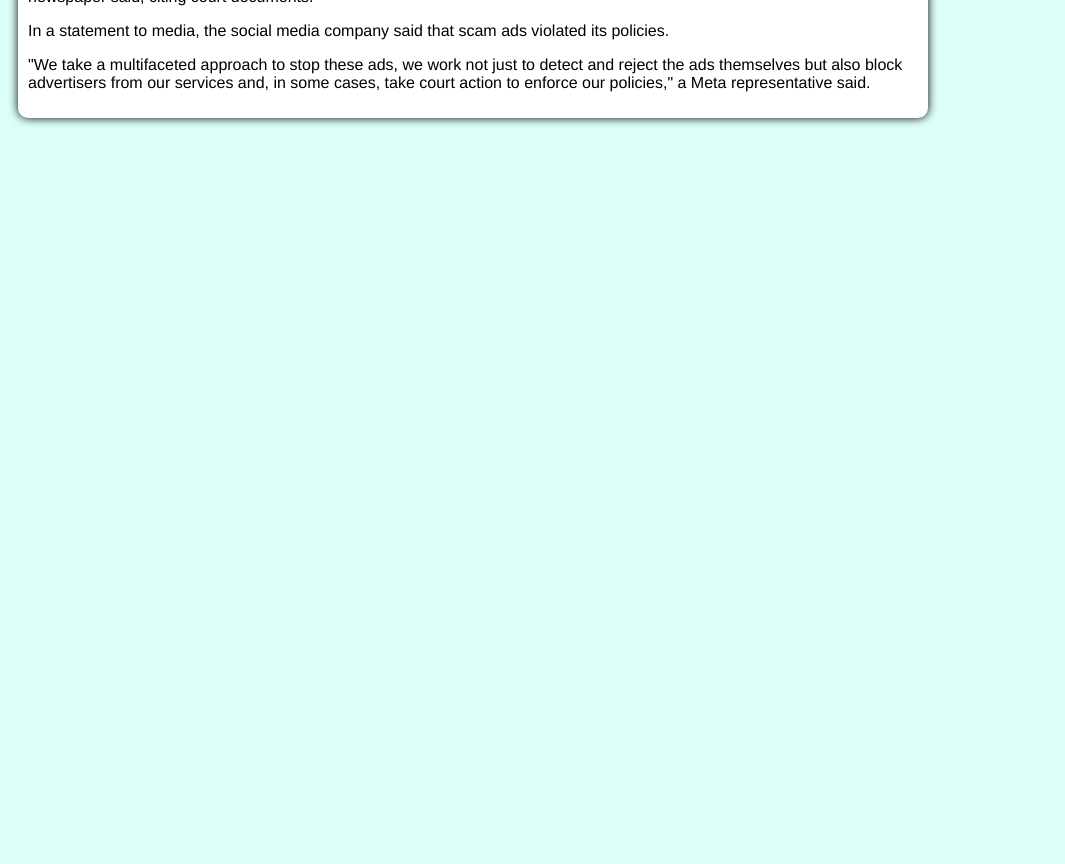
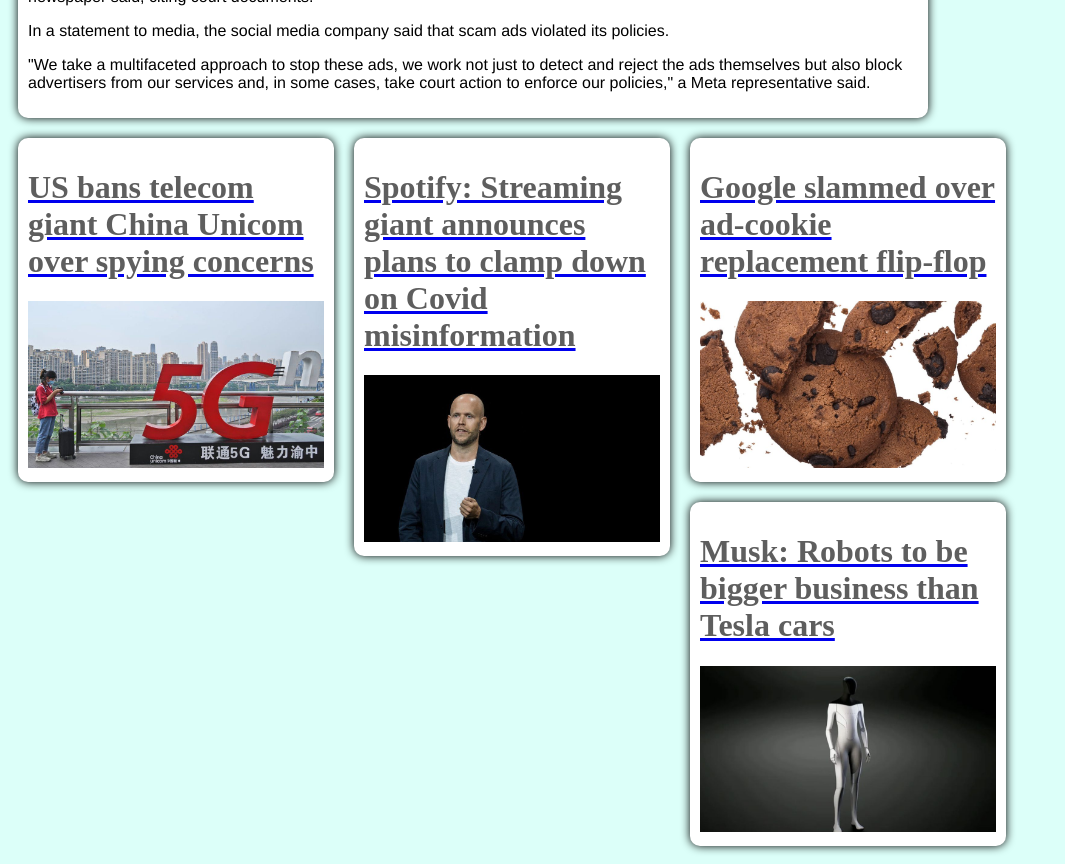
Before and after one commit to Adityaadpandey/web-news, a React (Create React App) app: page /13 in a window 1280 px wide. Shown: the part 1300-2164 px from the top of the page, without its empty margins (0-1065 px from the left). Before the commit the page ends 1436 px from the top, so only its background shows below. Built offline with nearby package versions, Linux system fonts and the light colour scheme.

Commit message:
all fine

```diff
--- a/src/html/A1.js
+++ b/src/html/A1.js
@@ -4,7 +4,7 @@
 import A1temp from "../templates/A2";
 import A3temp from "../templates/A3";
 import A4temp from "../templates/A5";
-import A5temp from "../templates/A3";
+import A5temp from "../templates/A4";
 
 const A1 = () => {
   return (
--- a/src/html/A13.js
+++ b/src/html/A13.js
@@ -1,5 +1,9 @@
 import React from "react";
 import a13im1 from "../images/a13im1.jpg";
+import A1temp from "../templates/A2";
+import A3temp from "../templates/A3";
+import A4temp from "../templates/A5";
+import A5temp from "../templates/A4";
 
 const A13 = () => {
   return (
@@ -99,6 +103,19 @@
             from our services and, in some cases, take court action to enforce
             our policies," a Meta representative said.
           </p>
+              </div>
+
+        <div class="column right first">
+          <A1temp />
+        </div>
+        <div class="column right first">
+          <A3temp />
+        </div>
+        <div class="column right first">
+          <A4temp />
+        </div>
+        <div class="column right first">
+          <A5temp />
         </div>
       </div>
     </>
```
